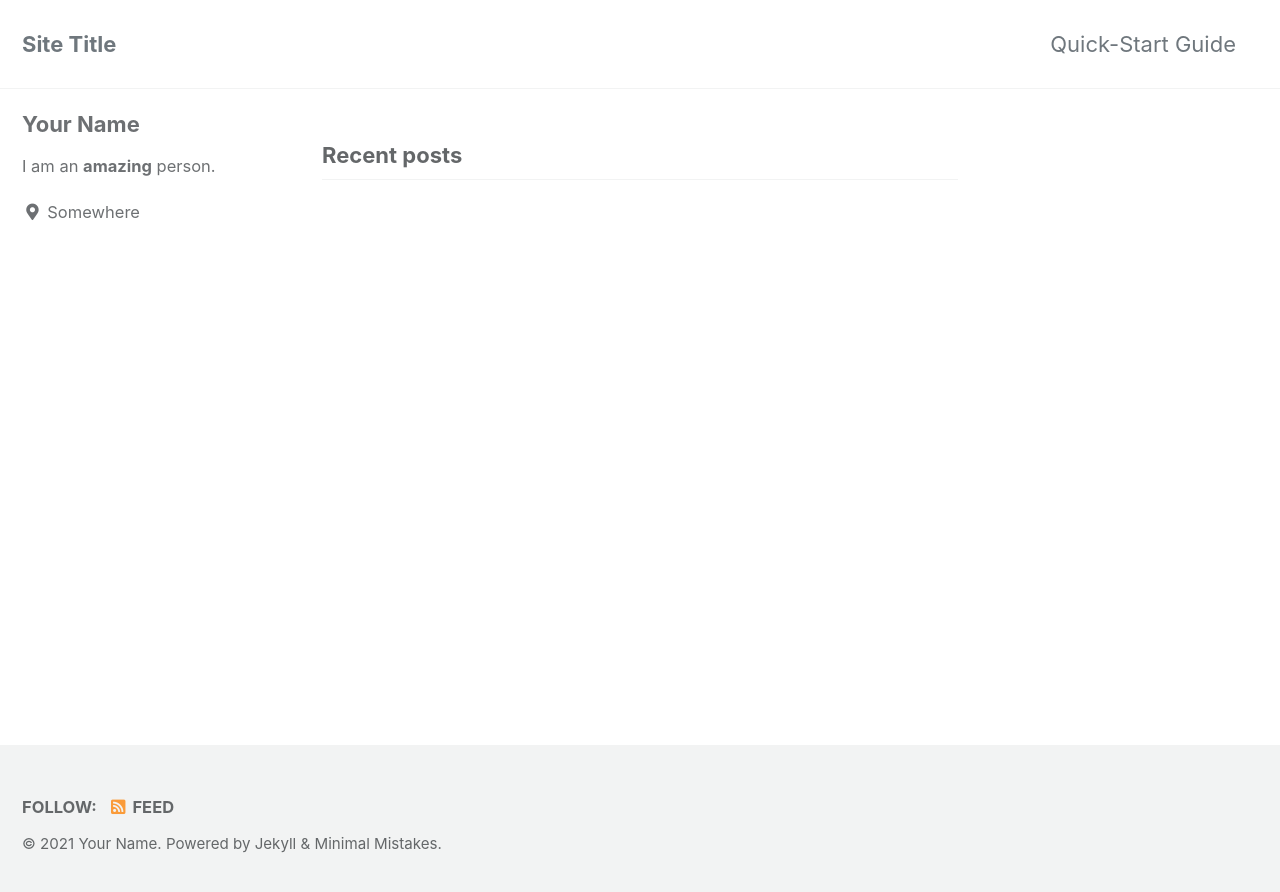
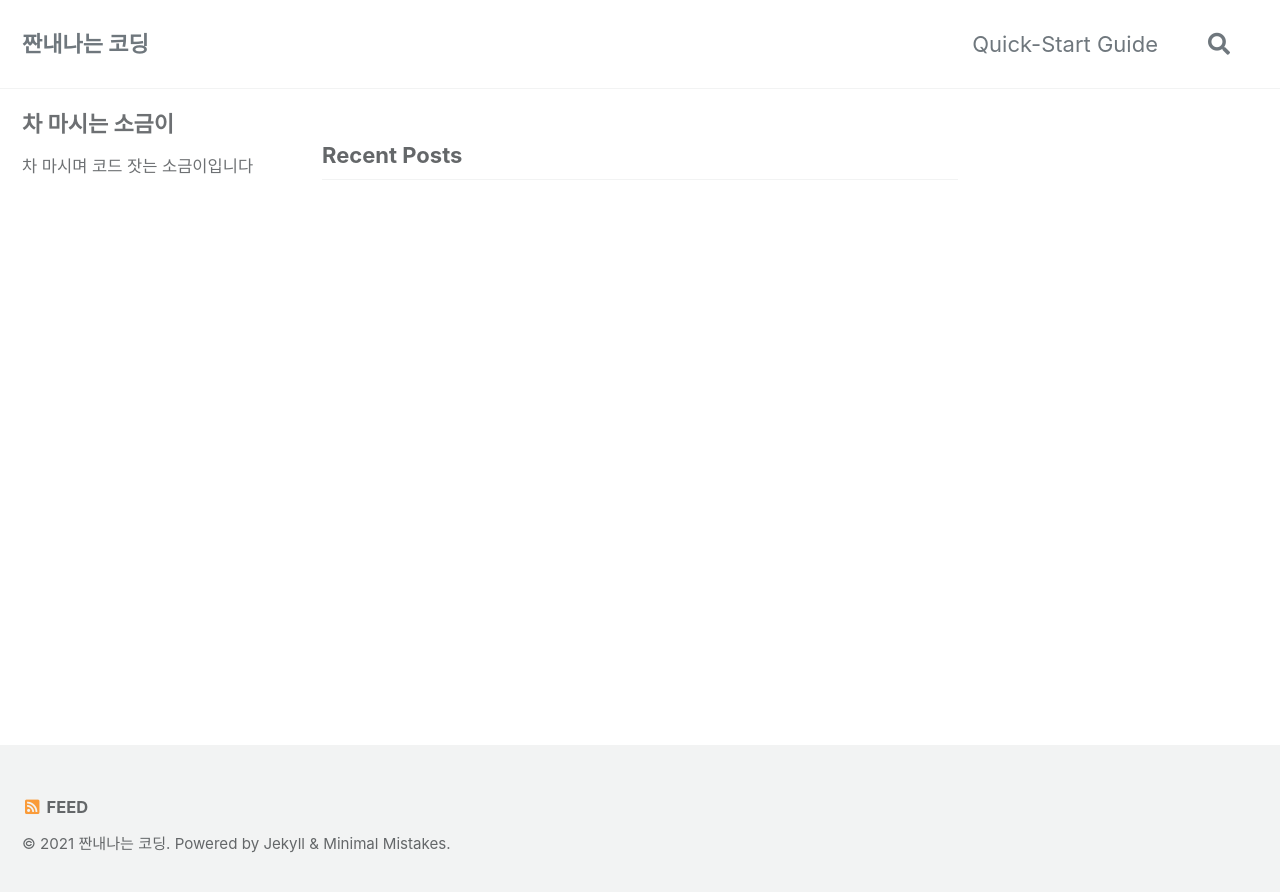
Before and after one commit to teetimesalt/teetimesalt.github.io, a Jekyll site: the page built from index.html, in a window 1280 px wide. Shown: the top 892 px of the page. Built offline with Jekyll 4.4.1, drawn with Linux system fonts in a browser that asks for light colours; cached includes are drawn as plain includes; the list of posts is cut into pages by our own code.

Commit message:
Update _config.yml

```diff
--- a/_config.yml
+++ b/_config.yml
@@ -15,12 +15,12 @@
 minimal_mistakes_skin    : "default" # "air", "aqua", "contrast", "dark", "dirt", "neon", "mint", "plum", "sunrise"
 
 # Site Settings
-locale                   : "en-US"
-title                    : "Site Title"
+locale                   : "ko-KO"
+title                    : "짠내나는 코딩"
 title_separator          : "-"
 subtitle                 : # site tagline that appears below site title in masthead
-name                     : "Your Name"
-description              : "An amazing website."
+name                     : ""
+description              : "차 마시는 소금이의 짠내나는 코딩"
 url                      : # the base hostname & protocol for your site e.g. "https://mmistakes.github.io"
 baseurl                  : # the subpath of your site, e.g. "/blog"
 repository               : # GitHub username/repo-name e.g. "mmistakes/minimal-mistakes"
@@ -59,8 +59,8 @@ reCaptcha:
 atom_feed:
   path                   : # blank (default) uses feed.xml
   hide                   : # true, false (default)
-search                   : # true, false (default)
-search_full_content      : # true, false (default)
+search                   : true
+search_full_content      : true
 search_provider          : # lunr (default), algolia, google
 algolia:
   application_id         : # YOUR_APPLICATION_ID
@@ -102,11 +102,11 @@ analytics:
 
 # Site Author
 author:
-  name             : "Your Name"
+  name             : "차 마시는 소금이"
   avatar           : # path of avatar image, e.g. "/assets/images/bio-photo.jpg"
-  bio              : "I am an **amazing** person."
-  location         : "Somewhere"
-  email            :
+  bio              : "차 마시며 코드 잣는 소금이입니다"
+  #location         : "Somewhere"
+  #email            :
   links:
     - label: "Email"
       icon: "fas fa-fw fa-envelope-square"
```
